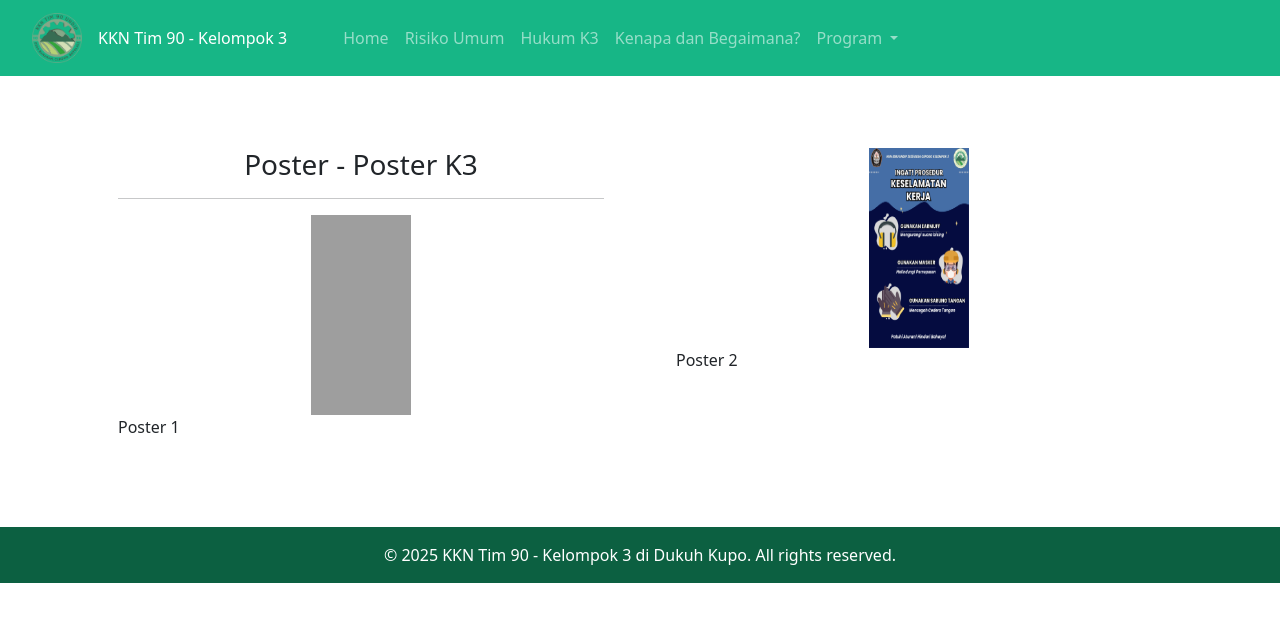
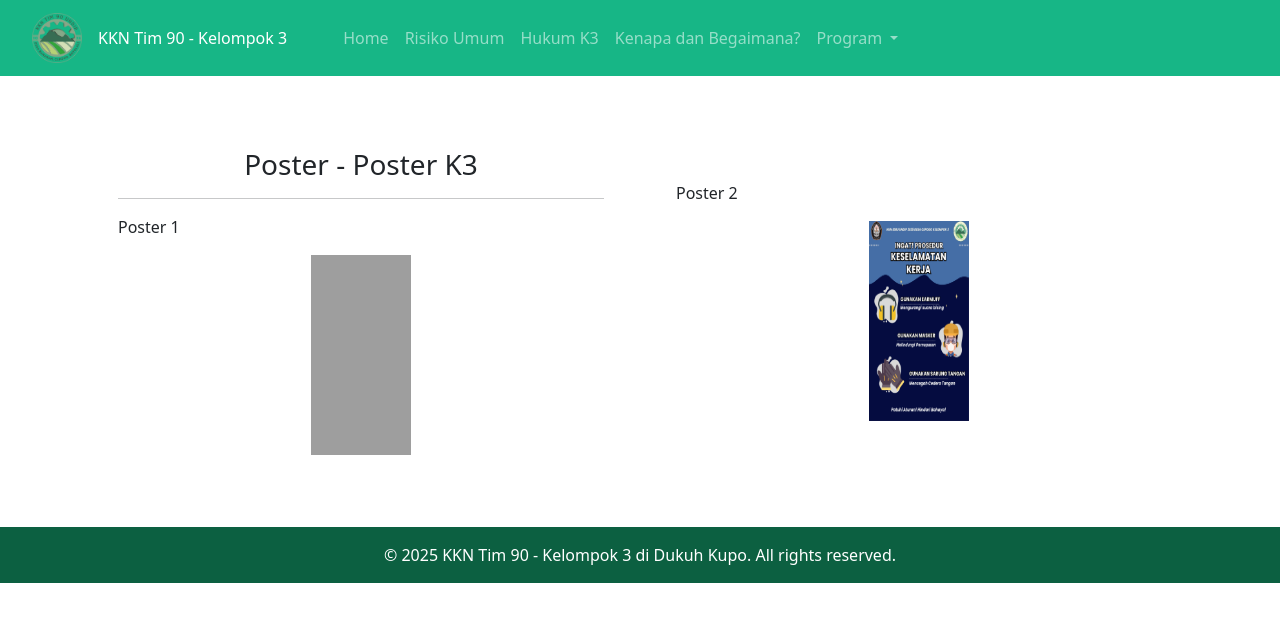
Before and after one commit to tiaraputriw/k3-edukasi, a Jekyll site: the page built from poster.html, in a window 1280 px wide. Shown: the top 622 px of the page. Built offline with Jekyll 4.4.1, drawn with Linux system fonts in a browser that asks for light colours; grey boxes are pictures that could not be loaded.

Commit message:
Update poster.html

```diff
--- a/poster.html
+++ b/poster.html
@@ -10,14 +10,14 @@ title: Poster - Poster K3
             <main class="main container py-4">
                 <h3 style="text-align: center;">Poster - Poster K3</h3>
                 <hr>
+                <p>Poster 1</p>
                 <img src="{{ site.baseurl }}/img/poster k3_pages-to-jpg-0001.jpg" alt="Poster K3" class="img-fluid mx-auto d-block" style="width: 100px; height: 200px; margin-left: 20px;">
-        <p>Poster 1</p>
             </main>
         </div>
-    <div class="col-md-6">
+        <div class="col-md-6 d-flex align-items-center">
         <main class="main container py-4">
+            <p>Poster 2</p>
             <img src="{{ site.baseurl }}/img/poster k3_pages-to-jpg-0002.jpg" alt="Poster K3" class="img-fluid mx-auto d-block" style="width: 100px; height: 200px; margin-left: 20px;">
-        <p>Poster 2</p>
         </main>
         </div>
     </div>
```
Lines whose indentation alone changed are shown as unchanged.
